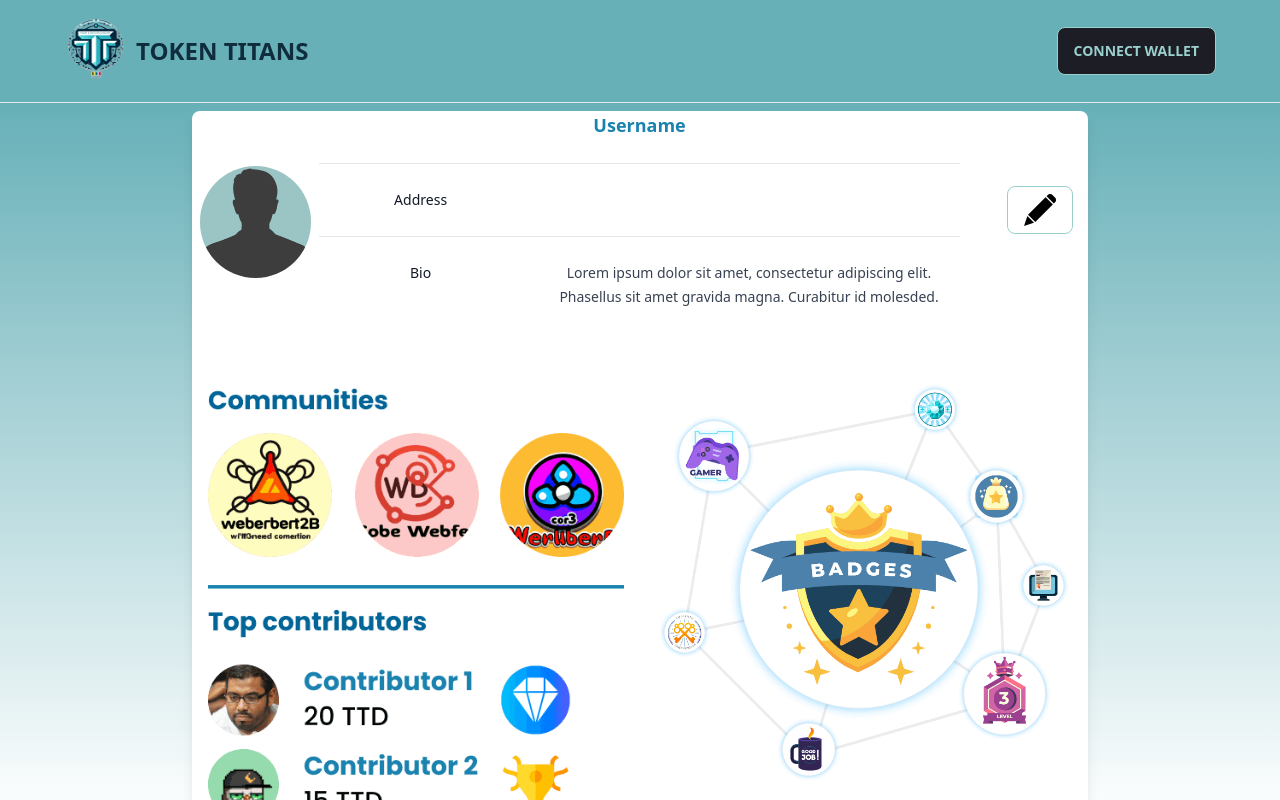
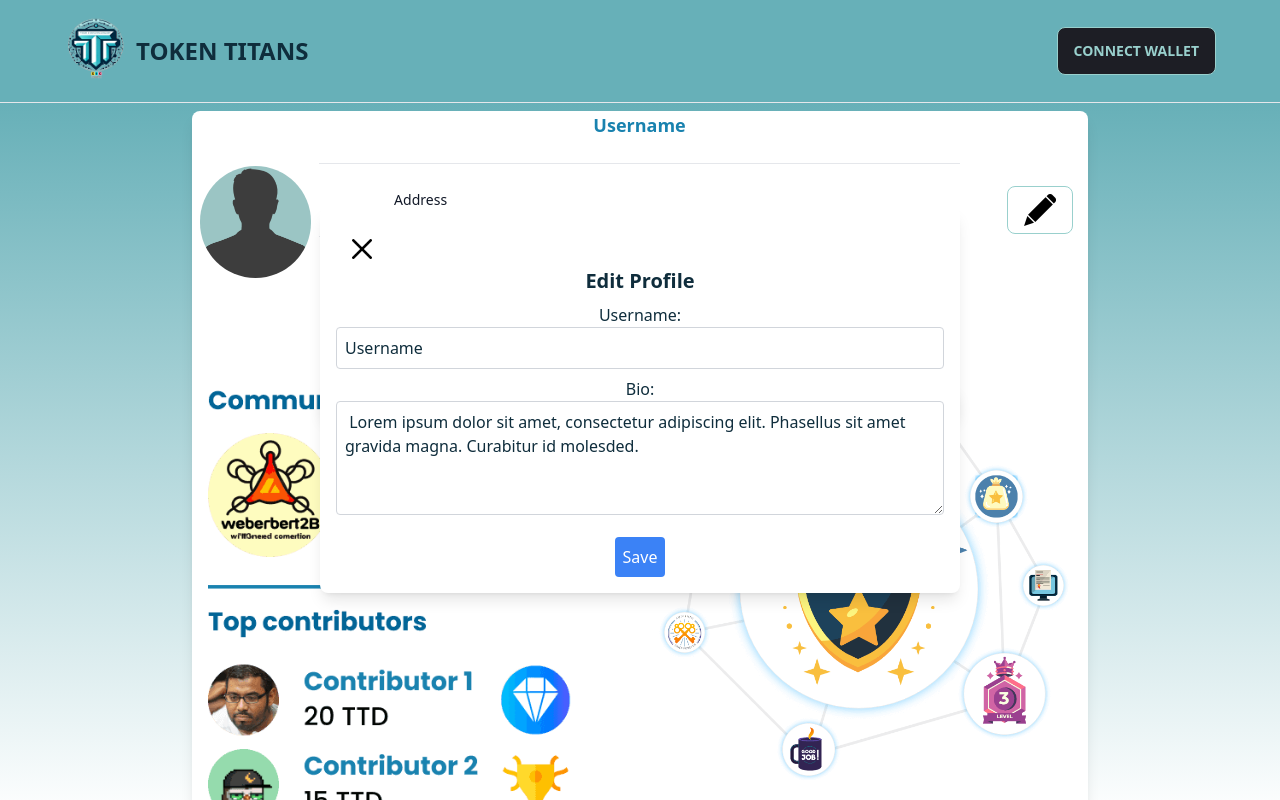
Before and after one commit to hmweb77/token-titans, a Next.js app in the folder my-webapp/: page /profile in a window 1280 px wide. Both pictures are taken after a click on the button 1040 px from the left and 210 px from the top of the page. Shown: the top 800 px of the page. Built offline with nearby package versions, Linux system fonts and the light colour scheme; no server answers.

Commit message:
popup to edit profile done

```diff
--- a/my-webapp/components/Profile/EditButton.tsx
+++ b/my-webapp/components/Profile/EditButton.tsx
@@ -1,10 +1,11 @@
 import Image from "next/image";
+import { MouseEventHandler } from "react";
 import Pen from "../../assets/pen.png"
-const EditButton = () => {
+const EditButton = (props: { onClick: MouseEventHandler<HTMLButtonElement> | undefined; }) => {
     return (
       <div className="avatar ml-8">
         <div className="w-24 rounded">
-          <button className="btn btn-outline btn-secondary m-3">
+          <button  onClick={props.onClick} className="btn btn-outline btn-secondary m-3">
             <Image src={Pen} height={32} width={32} alt="Pen Image" />
           </button>
         </div>
--- /dev/null
+++ b/my-webapp/components/Profile/EditProfileWindow.tsx
@@ -0,0 +1,69 @@
+import Image from 'next/image';
+import React, { useState } from 'react';
+import Close from "../../assets/close.png"
+
+interface EditProfileWindowProps {
+    username: string;
+    bio: string;
+    onSave: (editedUsername: string, editedBio: string) => void;
+    onCancel: () => void;
+}
+
+function EditProfileWindow(props: EditProfileWindowProps) {
+    const [editedUsername, setEditedUsername] = useState(props.username);
+    const [editedBio, setEditedBio] = useState(props.bio);
+
+    const handleUsernameChange = (event: React.ChangeEvent<HTMLInputElement>) => {
+        setEditedUsername(event.target.value);
+    };
+
+    const handleBioChange = (event: React.ChangeEvent<HTMLTextAreaElement>) => {
+        setEditedBio(event.target.value);
+    };
+
+    const handleSave = () => {
+        props.onSave(editedUsername, editedBio);
+    };
+
+    const handleCancel = () => {
+        props.onCancel();
+    };
+
+    return (
+        <div className="fixed inset-0 z-50 flex items-center justify-center">
+            <div className="w-1/2 bg-white rounded-lg p-4 shadow-lg">
+                <button
+                    onClick={handleCancel}
+                    className=" flex text-white p-2 rounded mt-2 ml-2"
+                >
+                    <Image src={Close} height={20} width={20} alt="Close" />
+                </button>
+                <h2 className="text-xl font-bold mb-2">Edit Profile</h2>
+                <label>Username:</label>
+                <input
+                    type="text"
+                    value={editedUsername}
+                    onChange={handleUsernameChange}
+                    className="w-full p-2 border border-gray-300 rounded mb-2"
+                />
+
+                <label>Bio:</label>
+                <textarea
+                    value={editedBio}
+                    onChange={handleBioChange}
+                    className="w-full p-2 border border-gray-300 rounded mb-2"
+                    rows={4} // Increase this value to make the textarea taller
+                />
+                <button
+                    onClick={handleSave}
+                    className="bg-blue-500 text-white p-2 rounded mt-2"
+                >
+                    Save
+                </button>
+
+            </div>
+        </div>
+    );
+}
+
+export default EditProfileWindow;
--- /dev/null
+++ b/my-webapp/components/Profile/PopupComponent.tsx
@@ -0,0 +1,14 @@
+import { MouseEventHandler } from "react";
+
+function PopupComponent(props: { onClose: MouseEventHandler<HTMLButtonElement> | undefined; }) {
+    return (
+      // Your popup UI here
+      <div>
+        {/* Content for editing username and bio */}
+        <button onClick={props.onClose}>Close</button>
+        {/* Add form elements for editing username and bio */}
+      </div>
+    );
+  }
+
+  export default PopupComponent
--- a/my-webapp/components/Profile/ProfileSection.tsx
+++ b/my-webapp/components/Profile/ProfileSection.tsx
@@ -1,7 +1,23 @@
+import React, { useState } from 'react';
+
 import Avatar from "./Avatar"
 import EditButton from "./EditButton"
 import ProfileInfo from "./ProfileInfo"
+import PopupComponent from "./PopupComponent"
+import EditProfileWindow from "./EditProfileWindow"
+import { useSigningClient } from 'contexts/client'
+import Link from 'next/link'
+
 const ProfileSection = () => {
+  const { walletAddress } = useSigningClient()
+  const [username, setUsername] = useState("Username")
+  const [bio, setBio] = useState(" Lorem ipsum dolor sit amet, consectetur adipiscing elit. Phasellus sit amet gravida magna. Curabitur id molesded.")
+
+  const [isPopupVisible, setPopupVisible] = useState(false);
+  const togglePopup = () => {
+    console.log('Toggle popup called');
+    setPopupVisible(!isPopupVisible);
+  };
   return (
     <section className="flex items-center justify-center h-1/2">
       <div className="w-1/4">
@@ -10,15 +26,46 @@ const ProfileSection = () => {
       <div className="flex-grow text-center">
         <div>
           <div className="px-4 sm:px-0">
-            <h1 className="text-lg font-semibold text-primary-focus">Username</h1>
+            <h1 className="text-lg font-semibold text-primary-focus">{username}</h1>
           </div>
           <div className="mt-6 border-t">
-            <ProfileInfo />
+            <dl className="divide-y">
+              <div className="px-4 py-6 sm:grid sm:grid-cols-3 sm:gap-4 sm:px-0">
+                <dt className="text-sm font-medium leading-6 text-gray-900">Address</dt>
+                <Link href={process.env.NEXT_PUBLIC_CHAIN_EXPLORER + "coreum/accounts/" + walletAddress} passHref>
+                  <a target="_blank" rel="noreferrer" className="font-mono break-all whitespace-pre-wrap link link-primary">
+                    {walletAddress}
+                  </a>
+                </Link>
+              </div>
+              <div className="px-4 py-6 sm:grid sm:grid-cols-3 sm:gap-4 sm:px-0">
+                <dt className="text-sm font-medium leading-6 text-gray-900">Bio</dt>
+                <dd className="mt-1 text-sm leading-6 text-gray-700 sm:col-span-2 sm:mt-0">
+                  {bio}
+                </dd>
+              </div>
+            </dl>
+            {isPopupVisible && (
+              <div className="fixed inset-0 z-50 flex items-center justify-center">
+                <div className="w-1/2 bg-white rounded-lg p-4 shadow-lg">
+                  <EditProfileWindow
+                    username={username}
+                    bio={bio}
+                    onSave={(editedUsername, editedBio) => {
+                      setUsername(editedUsername);
+                      setBio(editedBio);
+                      setPopupVisible(false);
+                    }}
+                    onCancel={() => setPopupVisible(false)} // Close the popup when needed
+                  />
+                </div>
+              </div>
+            )}
           </div>
         </div>
       </div>
       <div className="ml-auto">
-        <EditButton />
+        <EditButton onClick={togglePopup} />
       </div>
     </section>
   );
```
